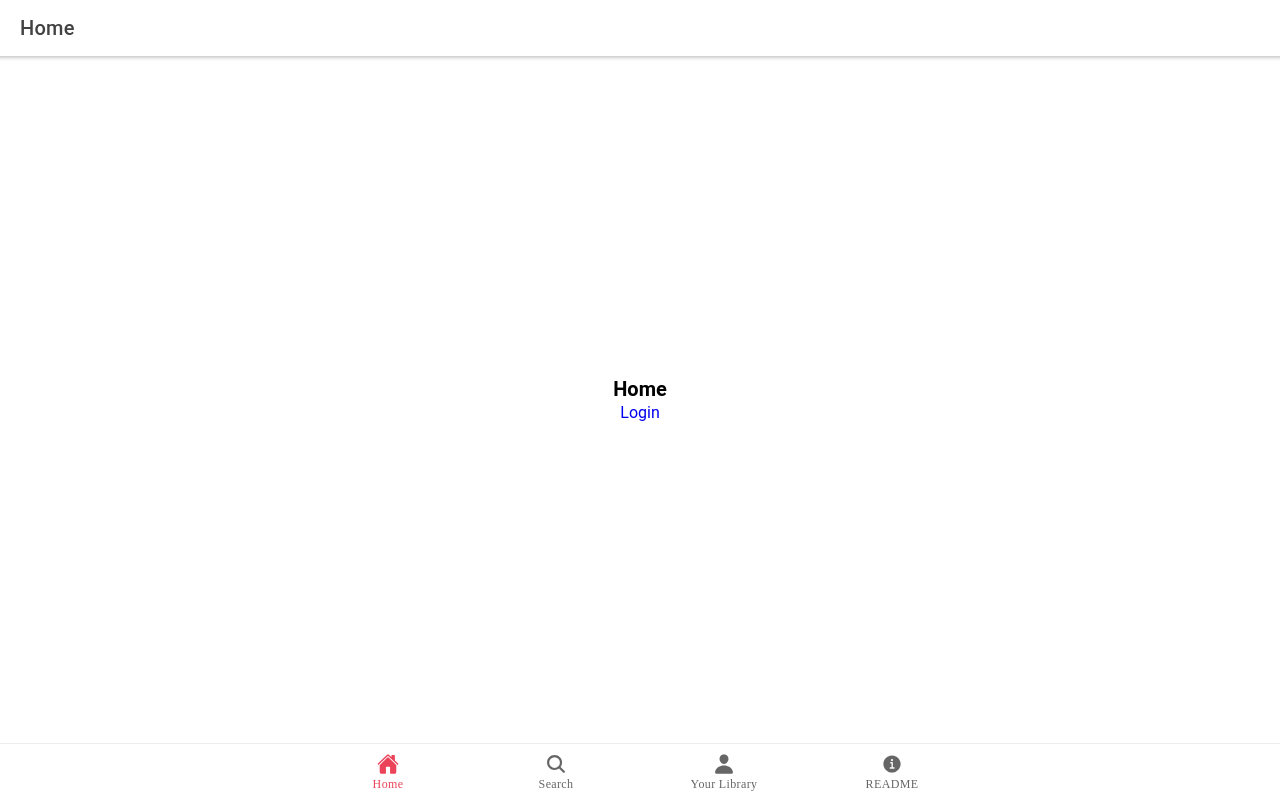
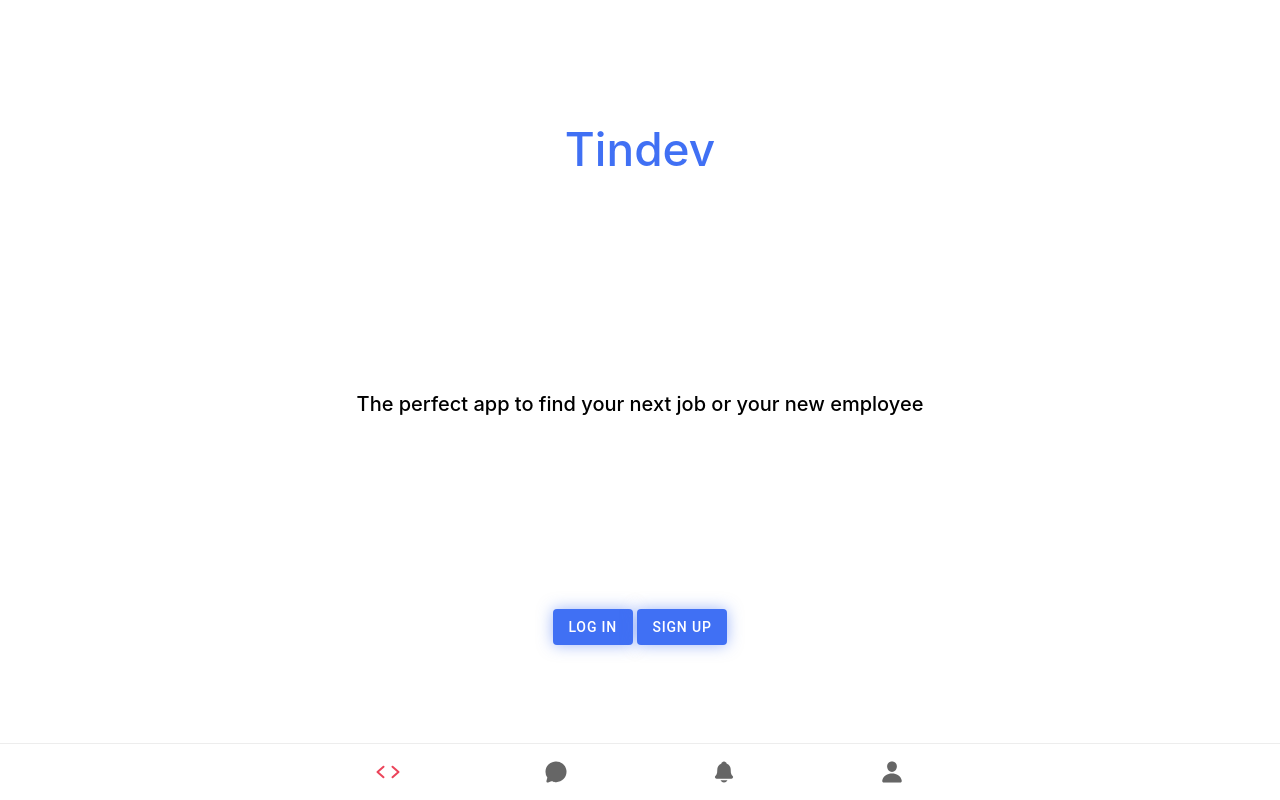
Before and after one commit to vbarcellos/tindev, a React (Create React App) app: page /app/home in a window 1280 px wide. Built offline with nearby package versions, Linux system fonts and the light colour scheme.

Commit message:
feature: Home Screen added

```diff
--- a/src/App.tsx
+++ b/src/App.tsx
@@ -9,13 +9,9 @@ import "@ionic/react/css/core.css";
 import { Redirect, Route } from "react-router-dom";
 import { IonApp, IonRouterOutlet, IonPage } from "@ionic/react";
 import { IonReactRouter } from "@ionic/react-router";
-
-// import { home, informationCircle, person, search } from "ionicons/icons";
-
 import { AppContextProvider } from "./State";
 
 import urls from "./urls";
-
 import Tabs from "./Tabs";
 import Login from "./pages/Login";
 import ResetPassword from "./pages/ResetPassword";
--- a/src/Tabs.jsx
+++ b/src/Tabs.jsx
@@ -1,6 +1,5 @@
 import React, { useContext } from 'react';
 
-/* Theme variables */
 import './theme/variables.css';
 
 import { Redirect, Route } from 'react-router-dom';
@@ -16,12 +15,10 @@ import {
 import { IonReactRouter } from '@ionic/react-router';
 
 import {
-  home,
-  homeOutline,
-  homeSharp,
-  informationCircle,
+  chatbubble,
+  code,
+  notifications,
   person,
-  search
 } from 'ionicons/icons';
 
 
@@ -48,20 +45,16 @@ const Tabs = () => {
 
       <IonTabBar slot="bottom">
         <IonTabButton tab="browse" href="/app/home">
-          <IonIcon icon={home} />
-          <IonLabel>Home</IonLabel>
+          <IonIcon icon={code} />
         </IonTabButton>
-        <IonTabButton tab="search" href="/app/search">
-          <IonIcon icon={search} />
-          <IonLabel>Search</IonLabel>
+        <IonTabButton tab="chat" href="/app/chat">
+          <IonIcon icon={chatbubble} />
         </IonTabButton>
-        <IonTabButton tab="account" href="/app/account">
+        <IonTabButton tab="notifications" href="/app/notifications">
+          <IonIcon icon={notifications} />
+        </IonTabButton>
+          <IonTabButton tab="account" href="/app/account">
           <IonIcon icon={person} />
-          <IonLabel>Your Library</IonLabel>
-        </IonTabButton>
-          <IonTabButton tab="readme" href="/app/readme">
-          <IonIcon icon={informationCircle} />
-          <IonLabel>README</IonLabel>
         </IonTabButton>
       </IonTabBar>
     </IonTabs>
--- a/src/pages/Home.css
+++ b/src/pages/Home.css
@@ -1,10 +1,49 @@
 .container {
+  color: black;
+  display: flex;
   text-align: center;
-    position: absolute;
-    left: 0;
-    right: 0;
-    top: 50%;
-    transform: translateY(-50%);
+  justify-content: center;
+  flex-direction: column;
+  align-items: center;
+  height: 100%;
+  background: white;
+  font-family: -apple-system, BlinkMacSystemFont, "Segoe UI", Roboto, Oxygen,
+    Ubuntu, Cantarell, "Open Sans", "Helvetica Neue", sans-serif;
+  font-style: normal;
+  font-weight: 500;
+}
+
+.title-div {
+  display: flex;
+  justify-content: center;
+  align-items: center;
+  height: 40%;
+  width: 100%;
+}
+
+.tindev-title {
+  font-weight: 500;
+  font-size: 46px;
+  line-height: 54px;
+  color: #4070f4;
+}
+
+.content-div {
+  height: 60%;
+  width: 100%;
+  display: flex;
+  flex-direction: column;
+  justify-content: space-around;
+}
+.content-div > div > span{
+  font-size: 20px;
+}
+
+ion-button {
+  --background: #4070f4;
+  --box-shadow: 0px 0px 15px rgba(64, 112, 244, 0.5);
+  --border-radius: 4px;
+  --color: white;
 }
 
 .container strong {
--- a/src/pages/Home.jsx
+++ b/src/pages/Home.jsx
@@ -1,33 +1,57 @@
 import React, { useState, useCallback, useContext } from "react";
-import {
-  IonPage,
-  IonHeader,
-  IonToolbar,
-  IonTitle,
-  IonContent,
-} from "@ionic/react";
+import { IonPage, IonContent, IonButton } from "@ionic/react";
 
 import { AppContext } from "../State";
 
 import "./Home.css";
 
-const Home = () => {
-//   const { state, dispatch } = useContext(AppContext);
+const Home = ({ track, history }) => {
+  //   const { state, dispatch } = useContext(AppContext);
+
+  const goTo = (path) => {
+    history.push(path, { direction: "forward" });
+  };
+
+  const homeContent = (
+    <>
+      <div className="title-div">
+        <h1 className="tindev-title">Tindev</h1>
+      </div>
+      <div className="content-div">
+        <div>
+          <span className="subTitle">
+            The perfect app to find your next job or your new employee
+          </span>
+        </div>
+        <div className="buttons-div">
+          <IonButton
+
+            type="button"
+            onClick={(e) => {
+              e.preventDefault();
+              goTo("/app/login");
+            }}
+          >
+            Log In
+          </IonButton>
+          <IonButton
+            type="button"
+            onClick={(e) => {
+              e.preventDefault();
+              goTo("/app/signup");
+            }}
+          >
+            Sign up
+          </IonButton>
+        </div>
+      </div>
+    </>
+  );
 
   return (
     <IonPage>
-      <IonHeader>
-        <IonToolbar>
-          <IonTitle>Home</IonTitle>
-        </IonToolbar>
-      </IonHeader>
       <IonContent>
-        <div className="container">
-          <strong>Home</strong>
-          <p>
-            <a href="/app/login">Login</a>
-          </p>
-        </div>
+        <div className="container">{homeContent}</div>
       </IonContent>
     </IonPage>
   );
--- a/src/pages/Login.jsx
+++ b/src/pages/Login.jsx
@@ -1,32 +1,42 @@
-import React, { useContext, useRef, useState } from 'react';
+import React, { useContext, useRef, useState } from "react";
 import {
-  IonBackButton, IonButtons, IonButton, IonHeader,
-  IonToolbar, IonTitle, IonContent, IonPage,
-  IonList, IonItem, IonLabel, IonInput, IonLoading
-} from '@ionic/react';
+  IonBackButton,
+  IonButtons,
+  IonButton,
+  IonHeader,
+  IonToolbar,
+  IonTitle,
+  IonContent,
+  IonPage,
+  IonList,
+  IonItem,
+  IonLabel,
+  IonInput,
+  IonLoading,
+} from "@ionic/react";
 
-import { AppContext, loggedIn } from '../State';
+import { AppContext, loggedIn } from "../State";
 
-import { login } from '../auth';
-import urls from '../urls';
+import { login } from "../auth";
+import urls from "../urls";
 
-import './Form.css';
+import "./Form.css";
 
 const Login = ({ track, history }) => {
   const { dispatch } = useContext(AppContext);
 
-  const [ email, setEmail ] = useState('');
-  const [ password, setPassword ] = useState('');
-  const [ formErrors, setFormErrors ] = useState(null);
-  const [ showLoading, setShowLoading ] = useState(false);
+  const [email, setEmail] = useState("");
+  const [password, setPassword] = useState("");
+  const [formErrors, setFormErrors] = useState(null);
+  const [showLoading, setShowLoading] = useState(false);
 
   const formRef = useRef(null);
 
-  const goTo = path => {
-    history.push(path, { direction: 'forward' });
-  }
+  const goTo = (path) => {
+    history.push(path, { direction: "forward" });
+  };
 
-  const handleSubmit = async e => {
+  const handleSubmit = async (e) => {
     e.preventDefault();
 
     try {
@@ -44,8 +54,7 @@ const Login = ({ track, history }) => {
       setShowLoading(false);
       setFormErrors(e);
     }
-  }
-
+  };
 
   return (
     <IonPage>
@@ -54,34 +63,58 @@ const Login = ({ track, history }) => {
           <IonButtons slot="start">
             <IonBackButton defaultHref={`/`} />
           </IonButtons>
-        <IonTitle>Login</IonTitle>
+          <IonTitle>Log In</IonTitle>
         </IonToolbar>
       </IonHeader>
 
       <IonContent className="form">
-      <IonLoading isOpen={showLoading} message="Logging in..." onDidDismiss={() => setShowLoading(false)}/>
+        <IonLoading
+          isOpen={showLoading}
+          message="Logging in..."
+          onDidDismiss={() => setShowLoading(false)}
+        />
         <form onSubmit={handleSubmit} method="post" ref={formRef} action="">
           <IonList>
             <IonItem>
-            <IonLabel position={'fixed'}>Email</IonLabel>
-            <IonInput type="email" value={email} onInput={e => setEmail(e.currentTarget.value)} />
+              <IonLabel position={"fixed"}>Email</IonLabel>
+              <IonInput
+                type="email"
+                value={email}
+                onInput={(e) => setEmail(e.currentTarget.value)}
+              />
             </IonItem>
             <IonItem>
-            <IonLabel position={'fixed'}>Password</IonLabel>
+              <IonLabel position={"fixed"}>Password</IonLabel>
               <IonInput
                 type="password"
                 value={password}
-              onInput={e => setPassword(e.currentTarget.value)}
+                onInput={(e) => setPassword(e.currentTarget.value)}
               />
             </IonItem>
-          <IonButton expand="block" type="submit">Log in</IonButton>
+            <IonButton expand="block" type="submit">
+              Log in
+            </IonButton>
           </IonList>
         </form>
         <div className="below-form">
-
-        <a href="#/" onClick={(e) => { e.preventDefault(); goTo('/app/reset-password')}}>Forgot your password?</a>
-        <IonButton type="button" onClick={(e) => { e.preventDefault(); goTo('/app/signup')}}>No account? Sign up!</IonButton>
-
+          <a
+            href="#/"
+            onClick={(e) => {
+              e.preventDefault();
+              goTo("/app/reset-password");
+            }}
+          >
+            Forgot your password?
+          </a>
+          <IonButton
+            type="button"
+            onClick={(e) => {
+              e.preventDefault();
+              goTo("/app/signup");
+            }}
+          >
+            No account? Sign up!
+          </IonButton>
         </div>
       </IonContent>
     </IonPage>
--- /dev/null
+++ b/src/react-app-env.d.ts
@@ -0,0 +1 @@
+/// <reference types="react-scripts" />
```
Lines whose indentation alone changed are shown as unchanged.
